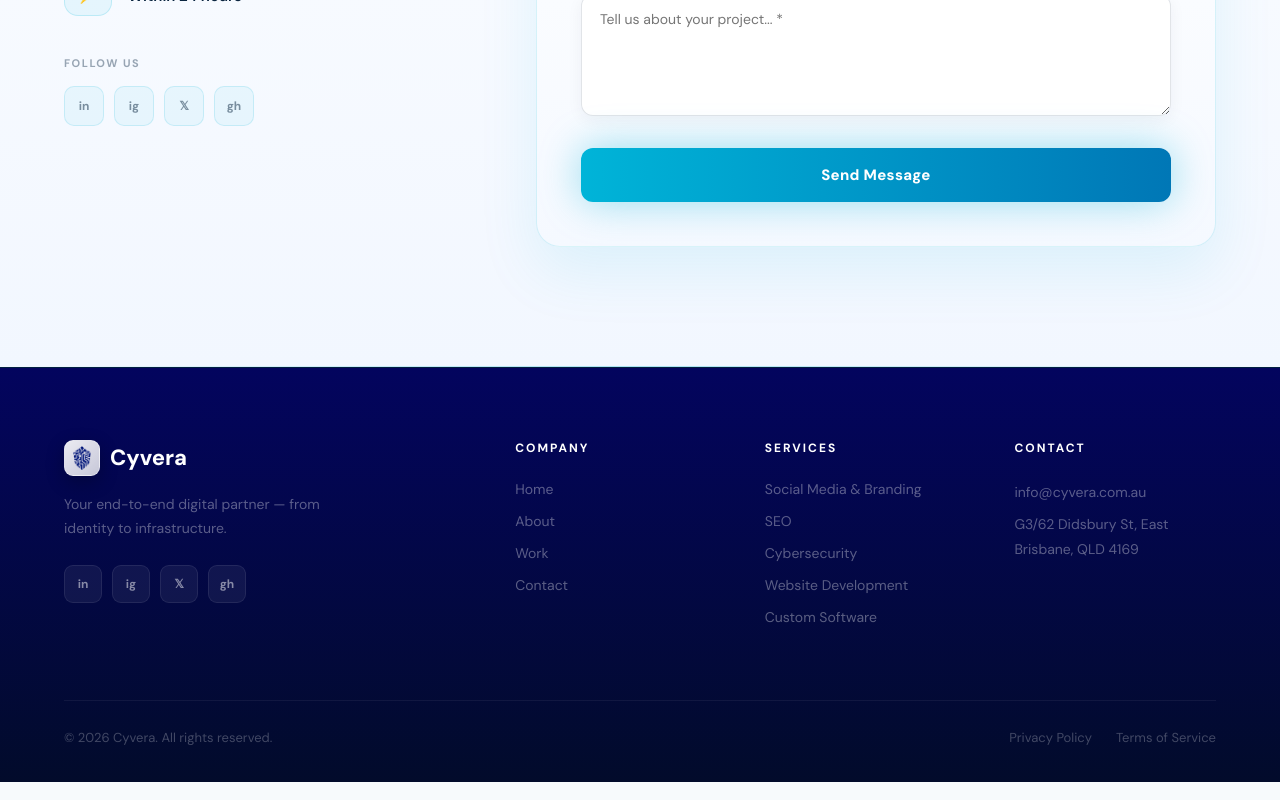
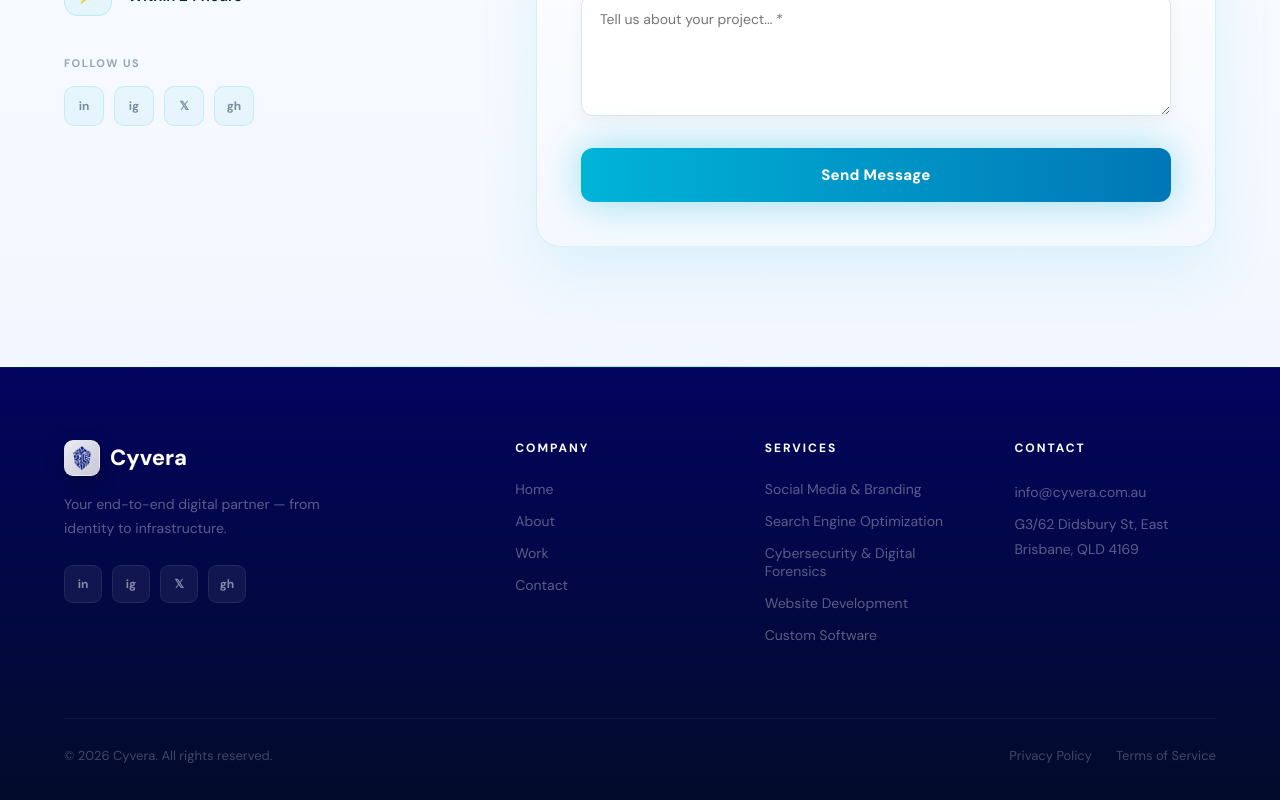
Before and after one commit to Noor-Masrur/cyvera-portfolio, a React (Vite) app: page / in a window 1280 px wide. Shown: the part 6033-6833 px from the top of the page. Built offline with nearby package versions, Linux system fonts and the light colour scheme.

Commit message:
update service clickables in footer and add navbar menu

```diff
--- a/src/cyvera-portfolio.jsx
+++ b/src/cyvera-portfolio.jsx
@@ -1577,7 +1577,21 @@ function SchedulerModal({ open, onClose }) {
 }
 
 // ─── Footer ───────────────────────────────────────────────────────────────────
-function Footer() {
+function Footer({ onNavigate, onSelectService }) {
+  const companyLinks = [
+    { label: "Home", href: "#home" },
+    { label: "About", href: "#about" },
+    { label: "Work", href: "#work" },
+    { label: "Contact", href: "#contact" },
+  ];
+  const serviceLinks = [
+    { id: "social-media", label: "Social Media & Branding" },
+    { id: "seo", label: "Search Engine Optimization" },
+    { id: "cybersecurity", label: "Cybersecurity & Digital Forensics" },
+    { id: "website-dev", label: "Website Development" },
+    { id: "custom-software", label: "Custom Software" },
+  ];
+
   return (
       <footer style={{ background: "linear-gradient(180deg, #03045E 0%, #020B2B 100%)", padding: "72px 5% 36px", borderTop: "1px solid rgba(0,180,216,0.12)" }}>
         <div style={{ maxWidth: 1200, margin: "0 auto" }}>
@@ -1611,19 +1625,61 @@ function Footer() {
               </div>
             </div>
 
-            {[
-              { title: "Company", links: ["Home", "About", "Work", "Contact"] },
-              { title: "Services", links: ["Social Media & Branding", "SEO", "Cybersecurity", "Website Development", "Custom Software"] },
-            ].map(col => (
-                <div key={col.title}>
-                  <h4 style={{ color: "#fff", fontFamily: "'DM Sans', sans-serif", fontWeight: 700, fontSize: 12, letterSpacing: "2px", textTransform: "uppercase", marginBottom: 24 }}>{col.title}</h4>
-                  {col.links.map(l => (
-                      <a key={l} href="#" style={{ display: "block", color: "rgba(255,255,255,0.35)", fontFamily: "'DM Sans', sans-serif", fontSize: 14, textDecoration: "none", marginBottom: 14, transition: "color 0.2s" }}
-                         onMouseEnter={e => e.target.style.color = "#00B4D8"} onMouseLeave={e => e.target.style.color = "rgba(255,255,255,0.35)"}
-                      >{l}</a>
-                  ))}
-                </div>
-            ))}
+            <div>
+              <h4 style={{ color: "#fff", fontFamily: "'DM Sans', sans-serif", fontWeight: 700, fontSize: 12, letterSpacing: "2px", textTransform: "uppercase", marginBottom: 24 }}>Company</h4>
+              {companyLinks.map((l) => (
+                  <button
+                    key={l.label}
+                    type="button"
+                    onClick={() => onNavigate?.(l.href)}
+                    style={{
+                      display: "block",
+                      background: "none",
+                      border: "none",
+                      padding: 0,
+                      marginBottom: 14,
+                      color: "rgba(255,255,255,0.35)",
+                      fontFamily: "'DM Sans', sans-serif",
+                      fontSize: 14,
+                      cursor: "pointer",
+                      textAlign: "left",
+                      transition: "color 0.2s"
+                    }}
+                    onMouseEnter={e => e.target.style.color = "#00B4D8"}
+                    onMouseLeave={e => e.target.style.color = "rgba(255,255,255,0.35)"}
+                  >
+                    {l.label}
+                  </button>
+              ))}
+            </div>
+
+            <div>
+              <h4 style={{ color: "#fff", fontFamily: "'DM Sans', sans-serif", fontWeight: 700, fontSize: 12, letterSpacing: "2px", textTransform: "uppercase", marginBottom: 24 }}>Services</h4>
+              {serviceLinks.map((l) => (
+                  <button
+                    key={l.id}
+                    type="button"
+                    onClick={() => onSelectService?.(l.id)}
+                    style={{
+                      display: "block",
+                      background: "none",
+                      border: "none",
+                      padding: 0,
+                      marginBottom: 14,
+                      color: "rgba(255,255,255,0.35)",
+                      fontFamily: "'DM Sans', sans-serif",
+                      fontSize: 14,
+                      cursor: "pointer",
+                      textAlign: "left",
+                      transition: "color 0.2s"
+                    }}
+                    onMouseEnter={e => e.target.style.color = "#00B4D8"}
+                    onMouseLeave={e => e.target.style.color = "rgba(255,255,255,0.35)"}
+                  >
+                    {l.label}
+                  </button>
+              ))}
+            </div>
 
             <div>
               <h4 style={{ color: "#fff", fontFamily: "'DM Sans', sans-serif", fontWeight: 700, fontSize: 12, letterSpacing: "2px", textTransform: "uppercase", marginBottom: 24 }}>Contact</h4>
@@ -2974,7 +3030,13 @@ export default function CyveraPortfolio() {
   }, [view]);
 
   useEffect(() => {
-    if (view !== "home") { window.scrollTo(0, 0); return; }
+    if (view !== "home") {
+      if (window.location.hash) {
+        window.history.replaceState(null, "", window.location.pathname + window.location.search);
+      }
+      window.scrollTo(0, 0);
+      return;
+    }
     if (pendingHash.current) {
       const nextHash = pendingHash.current;
       pendingHash.current = "";
@@ -2991,6 +3053,17 @@ export default function CyveraPortfolio() {
 
   const openScheduler = () => setSchedulerOpen(true);
   const closeScheduler = () => setSchedulerOpen(false);
+  const goService = (serviceId) => {
+    if (window.location.hash) {
+      window.history.replaceState(null, "", window.location.pathname + window.location.search);
+    }
+    setView(serviceId);
+    requestAnimationFrame(() => {
+      window.scrollTo(0, 0);
+      document.documentElement.scrollTop = 0;
+      document.body.scrollTop = 0;
+    });
+  };
 
   return (
       <div>
@@ -2998,7 +3071,7 @@ export default function CyveraPortfolio() {
           isDetail={isDetail}
           onHome={goHome}
           onSchedule={openScheduler}
-          onSelectService={(serviceId) => setView(serviceId)}
+          onSelectService={goService}
         />
         <main>
           {view === "home" ? (
@@ -3019,7 +3092,7 @@ export default function CyveraPortfolio() {
           )}
         </main>
         <SchedulerModal open={schedulerOpen} onClose={closeScheduler} />
-        <Footer />
+        <Footer onNavigate={goHome} onSelectService={goService} />
       </div>
   );
 }
```
